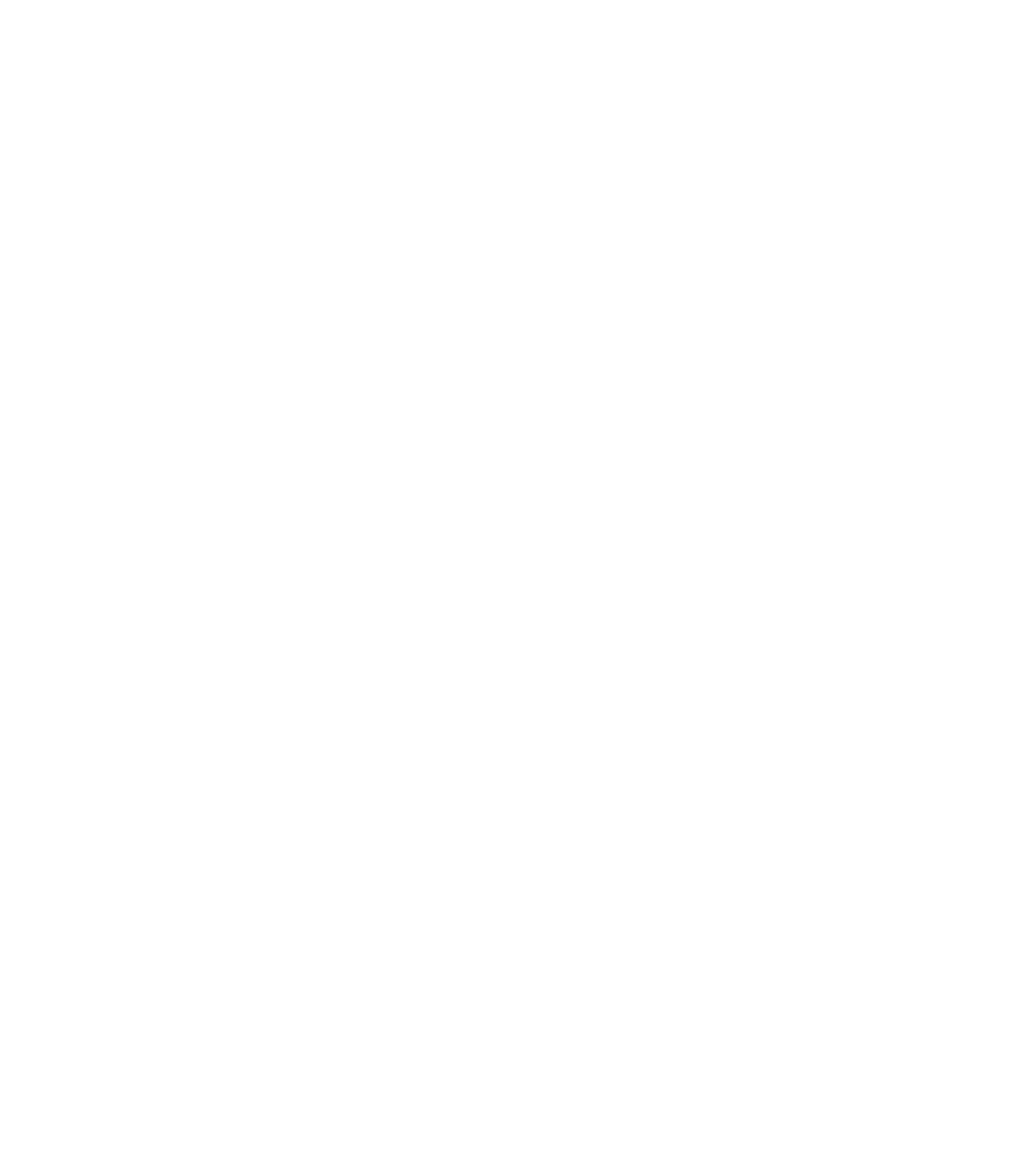
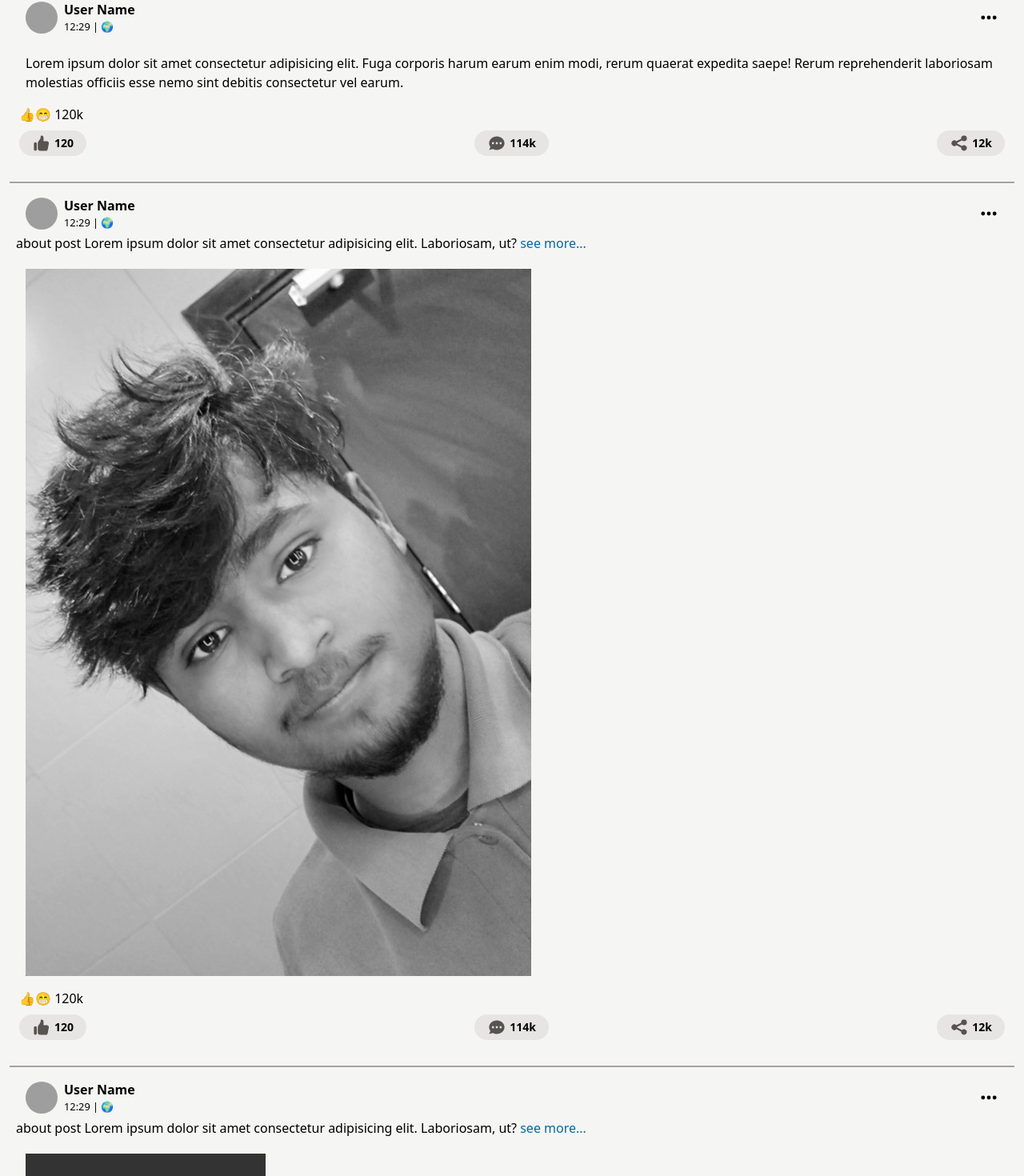
Before and after one commit to ajab-sharif/dot-three-social, a React (Vite) app: page /facebook/feed in a window 1280 px wide. Shown: the part 455-1925 px from the top of the page at 80% size. Before the commit the page ends 800 px from the top, so only its background shows below. Built offline with nearby package versions, Linux system fonts and the light colour scheme; grey boxes are pictures that could not be loaded.

Commit message:
post card add but not finish

```diff
--- a/src/features/facebook/FabFeed.jsx
+++ b/src/features/facebook/FabFeed.jsx
@@ -1,5 +1,10 @@
 import CreatePostFab from "../../ui/CreatePostFab";
 import StoryCard from "../../ui/facebook/StoryCard";
+import Post from "../../ui/facebook/Post";
+
+import PostHead from "../../ui/PostHead";
+import InteraciveBox from "../../ui/facebook/InteraciveBox";
+import PostBody from "../../ui/facebook/PostBody";
 
 function FabFeed() {
   return (
@@ -8,7 +13,7 @@ function FabFeed() {
       <div className="">
         <CreatePostFab />
       </div>
-      <div className="bg-stone-10s  scroll-m-0 overflow-scroll  overflow-y-hidden border-b-2 border-stone-400 px-3 py-5">
+      <div className="scroll-m-0  overflow-scroll overflow-y-hidden  border-b-2 border-stone-400  px-3 py-5">
         <ul className="flex gap-2">
           <li>
             <StoryCard post={true} />
@@ -30,6 +35,39 @@ function FabFeed() {
           </li>
         </ul>
       </div>
+      <div className="border-b-2 border-stone-400 py-3 ">
+        <Post>
+          <PostHead />
+          {true && <div className="p-1"></div>}
+          <PostBody type="text" />
+          <InteraciveBox />
+        </Post>
+      </div>
+      <div className="border-b-2 border-stone-400 py-3 ">
+        <Post>
+          <PostHead />
+          <div className="p-1">
+            about post Lorem ipsum dolor sit amet consectetur adipisicing elit.
+            Laboriosam, ut?{" "}
+            <button className="text-sky-700">see more...</button>
+          </div>
+          <PostBody type="image" />
+          <InteraciveBox />
+        </Post>
+      </div>
+      <div className="border-b-2 border-stone-400 py-3 ">
+        <Post>
+          <PostHead />
+          <div className="p-1">
+            about post Lorem ipsum dolor sit amet consectetur adipisicing elit.
+            Laboriosam, ut?{" "}
+            <button className="text-sky-700">see more...</button>
+          </div>
+          <PostBody type="video" />
+          <InteraciveBox />
+        </Post>
+      </div>
+
       <div className="hidden"> aside</div>
     </div>
   );
--- a/src/pages/Facebook.jsx
+++ b/src/pages/Facebook.jsx
@@ -4,7 +4,7 @@ function Facebook() {
   return (
     <div className="">
       <FavNav />
-      <main className="">{<Outlet />}</main>
+      <main className="bg-stone-100">{<Outlet />}</main>
     </div>
   );
 }
--- a/src/ui/Button.jsx
+++ b/src/ui/Button.jsx
@@ -1,6 +1,12 @@
-function Button({ icon, children, type, color }) {
+function Button({ icon, children, type, color, horizontal }) {
   return (
-    <button className="flex flex-col items-center gap-1 text-sm">
+    <button
+      className={`flex ${
+        horizontal === true
+          ? "flex-col"
+          : " rounded-full bg-stone-200 px-4 py-1 text-center font-semibold"
+      } items-center gap-1 text-sm `}
+    >
       <span className={`${color} text-2xl`}>{icon}</span>
       {children}
     </button>
--- a/src/ui/CreatePostFab.jsx
+++ b/src/ui/CreatePostFab.jsx
@@ -9,7 +9,11 @@ function CreatePostFab() {
       <div className="flex  items-center justify-center gap-1 text-sm">
         <UserLogo />
         <PostInput />
-        <Button color="text-green-500" icon={<HiAcademicCap />}>
+        <Button
+          color="text-green-500"
+          icon={<HiAcademicCap />}
+          horizontal={true}
+        >
           Photo
         </Button>
       </div>
--- /dev/null
+++ b/src/ui/PostHead.jsx
@@ -0,0 +1,21 @@
+import { HiDotsHorizontal, HiDotsVertical } from "react-icons/hi";
+import UserLogo from "./UserLogo";
+
+function PostHead({ children }) {
+  return (
+    <div className="flex items-center justify-between px-4">
+      <div className="flex items-center gap-2">
+        <UserLogo />
+        <div className="flex flex-col items-start">
+          <strong>User Name</strong>
+          <small>12:29 | 🌍 </small>
+        </div>
+      </div>
+      <div className="text-2xl">
+        <HiDotsHorizontal />
+      </div>
+    </div>
+  );
+}
+
+export default PostHead;
--- a/src/ui/facebook/InteraciveBox.jsx
+++ b/src/ui/facebook/InteraciveBox.jsx
@@ -1,5 +1,23 @@
+import { HiChat, HiShare, HiThumbUp } from "react-icons/hi";
+import Button from "../Button";
+
 function InteraciveBox() {
-  return <div>InteraciveBox</div>;
+  return (
+    <div className="flex flex-col px-2 pb-2 text-left">
+      <p>👍😁 120k </p>
+      <div className="flex justify-between py-2">
+        <Button color={"text-stone-600"} icon={<HiThumbUp />}>
+          120
+        </Button>
+        <Button color={"text-stone-600"} icon={<HiChat />}>
+          114k
+        </Button>
+        <Button color={"text-stone-600"} icon={<HiShare />}>
+          12k
+        </Button>
+      </div>
+    </div>
+  );
 }
 
 export default InteraciveBox;
--- a/src/ui/facebook/Post.jsx
+++ b/src/ui/facebook/Post.jsx
@@ -1,5 +1,8 @@
-function Post() {
-  return <div>Post</div>;
+function Post({ children }) {
+  return (
+    <div>
+      <div className="p-1">{children}</div>
+    </div>
+  );
 }
-
 export default Post;
--- /dev/null
+++ b/src/ui/facebook/PostBody.jsx
@@ -0,0 +1,36 @@
+function PostBody({ type }) {
+  if (type === "image")
+    return (
+      <div className="grid gap-2 p-4">
+        <ul>
+          <li>
+            <img src="./../../../public/ajabsharif.jpg" alt="" />
+          </li>
+        </ul>
+      </div>
+    );
+  if (type === "text")
+    return (
+      <div className="p-4 text-left">
+        <p>
+          Lorem ipsum dolor sit amet consectetur adipisicing elit. Fuga corporis
+          harum earum enim modi, rerum quaerat expedita saepe! Rerum
+          reprehenderit laboriosam molestias officiis esse nemo sint debitis
+          consectetur vel earum.
+        </p>
+      </div>
+    );
+  if (type === "video")
+    return (
+      <div className="p-4">
+        <div className="grid gap-2">
+          <video controls className="cursor-pointer">
+            <source src="../../../../video.mp4" type="video/mp4" />
+            <source src="../../../../video.ogg" type="video/ogg" />
+          </video>
+        </div>
+      </div>
+    );
+}
+
+export default PostBody;
```
Also changed, not shown: 1 other file (tests, documents, lock files or other folders).
